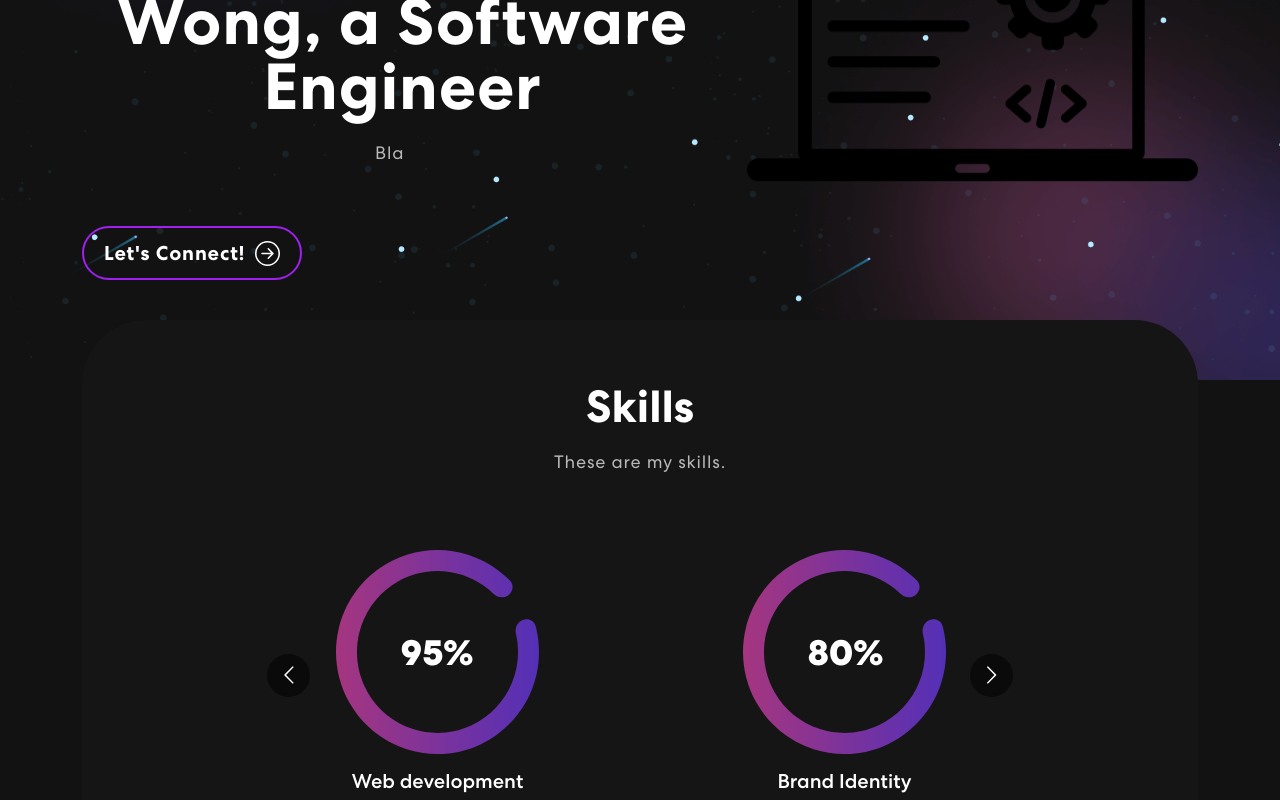
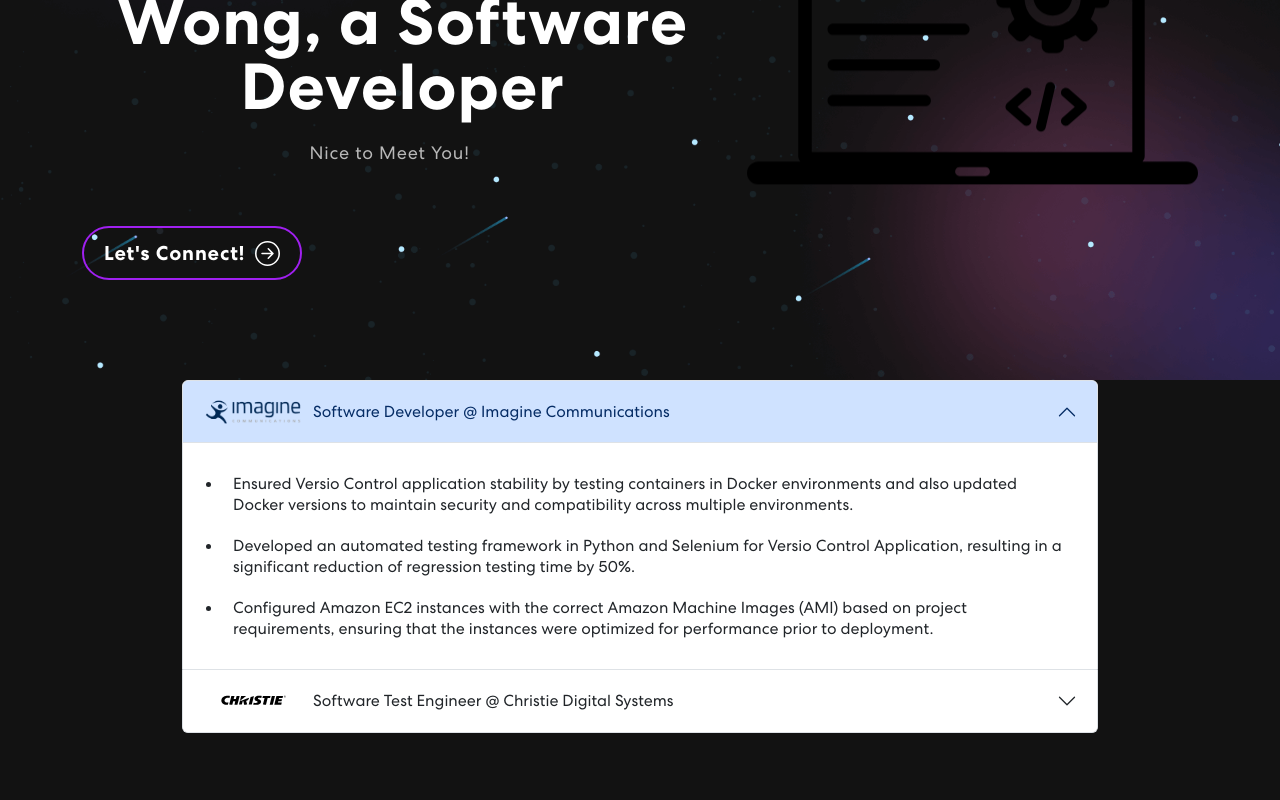
Before and after one commit to xinhuey/xhw-portfolio, a React (Create React App) app in the folder xhw-portfolio/: page / in a window 1280 px wide. Shown: the part 400-1200 px from the top of the page. Built offline with nearby package versions, Linux system fonts and the light colour scheme.

Commit message:
added working experience

```diff
--- a/xhw-portfolio/src/App.css
+++ b/xhw-portfolio/src/App.css
@@ -353,6 +353,25 @@ nav.navbar .navbar-toggler[aria-expanded="true"] .navbar-toggler-icon{
 .txt-rotate > .wrap{
   border-right: 0.08em solid #666;
 }
+
+/** Experience CSS **/
+.experience{
+  padding: 0 0 50px 0;
+  position: relative;
+}
+
+.accordion{
+  border-radius: 100px;
+  text-align: center;
+  padding: 60px 50px;
+  margin-top: -60px;
+}
+
+li{
+  text-align:'left';
+  padding: 10px;
+}
+
 
 /** Skills CSS **/
 .skill{
--- a/xhw-portfolio/src/App.js
+++ b/xhw-portfolio/src/App.js
@@ -6,6 +6,7 @@ import {Skills} from './components/Skills';
 import {Projects} from './components/Projects';
 import {Contact} from './components/Contact';
 import { Footer } from './components/Footer';
+import { Experience } from './components/Experience';
 import 'bootstrap/dist/css/bootstrap.min.css';
 
 function App() {
@@ -13,6 +14,7 @@ function App() {
     <div className="App">
       <NavBar/>
       <Banner/>
+      <Experience/>
       <Skills/>
       <Projects/>
       <Contact/>
--- a/xhw-portfolio/src/components/Banner.js
+++ b/xhw-portfolio/src/components/Banner.js
@@ -7,7 +7,7 @@ import 'animate.css';
 import TrackVisibility from 'react-on-screen';
 
 export const Banner = () => {
-    const toRotate = ['Software Engineer', 'Computer Science student @ UWaterloo'];
+    const toRotate = ['Software Developer', 'Computer Science student @ UWaterloo', 'Foodie', 'Photographer'];
     const [loopNum, setLoopNum] = useState(0);
     const[isDeleting, setIsDeleting] = useState(false);
     const[text, setText ] = useState('');
@@ -54,7 +54,7 @@ export const Banner = () => {
                         <div className ={isVisible ? "animate__animated animate__fadeIn" : ""}>
                         <span className="tagline"> Welcome to my Portfolio!</span>
                         <h1>{`Hi, I'm Xin Huey Wong, a `}<span className="wrap">{text}</span></h1>
-                        <p>Bla</p>
+                        <p>Nice to Meet You!</p>
                         <button onClick={()=>console.log('Connect')}>Let's Connect!<ArrowRightCircle size = {25}/></button>
                     </div>}
                     </TrackVisibility>
--- /dev/null
+++ b/xhw-portfolio/src/components/Experience.js
@@ -0,0 +1,59 @@
+import Accordion from 'react-bootstrap/Accordion';
+import {Container} from "react-bootstrap";
+import imagine from "../assets/img/imagine-logo.png";
+import christie from "../assets/img/christie-logo.svg"
+
+export const Experience = () => {
+  return (
+    <section className = "experience" id = "experiences">
+        <Container>
+            <div className = "accordion">
+                <Accordion defaultActiveKey="0" >
+
+                <Accordion.Item eventKey="0" >
+                <Accordion.Header >
+                    <div style={{display: 'flex', alignItems: 'center' }}>
+                      <img
+                        src={imagine}
+                        alt="Imagine Logo"
+                        style={{ width: '100px', height: '30px', marginRight: '10px' }}
+                      />
+                      <span>Software Developer @ Imagine Communications</span>
+                    </div>
+                </Accordion.Header>
+                <Accordion.Body style={{ padding: '20px' }}>
+                    <ul style={{ listStyleType: 'disc', paddingLeft: '20px', margin: '0', textAlign:'left' }}>
+                        <li>Ensured Versio Control application stability by testing containers in Docker environments and also updated Docker versions to maintain security and compatibility across multiple environments.</li>
+                        <li>Developed an automated testing framework in Python and Selenium for Versio Control Application, resulting in a significant reduction of regression testing time by 50%.</li>
+                        <li>Configured Amazon EC2 instances with the correct Amazon Machine Images (AMI) based on project requirements, ensuring that the instances were optimized for performance prior to deployment.</li>
+                    </ul>
+                </Accordion.Body>
+                </Accordion.Item>
+                <Accordion.Item eventKey="1">
+                <Accordion.Header>
+                    <div style={{ display: 'flex', alignItems: 'center' }}>
+                      <img
+                        src={christie}
+                        alt="Christie Logo"
+                        style={{ width: '100px', height: '30px', marginRight: '10px' }}
+                      />
+                      <span>Software Test Engineer @ Christie Digital Systems</span>
+                    </div>
+                </Accordion.Header>
+                        <Accordion.Body>
+                            Lorem ipsum dolor sit amet, consectetur adipiscing elit, sed do
+                            eiusmod tempor incididunt ut labore et dolore magna aliqua. Ut enim ad
+                            minim veniam, quis nostrud exercitation ullamco laboris nisi ut
+                            aliquip ex ea commodo consequat. Duis aute irure dolor in
+                            reprehenderit in voluptate velit esse cillum dolore eu fugiat nulla
+                            pariatur. Excepteur sint occaecat cupidatat non proident, sunt in
+                            culpa qui officia deserunt mollit anim id est laborum.
+                        </Accordion.Body>
+                </Accordion.Item>
+                </Accordion>
+            </div>
+        </Container>
+    </section>
+
+  );
+}
```
Also changed, not shown: xhw-portfolio/src/assets/img/christie-logo.svg (added), xhw-portfolio/src/assets/img/imagine-logo.png (added).
